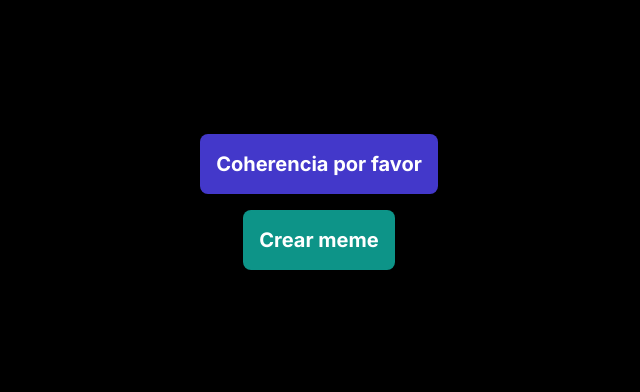
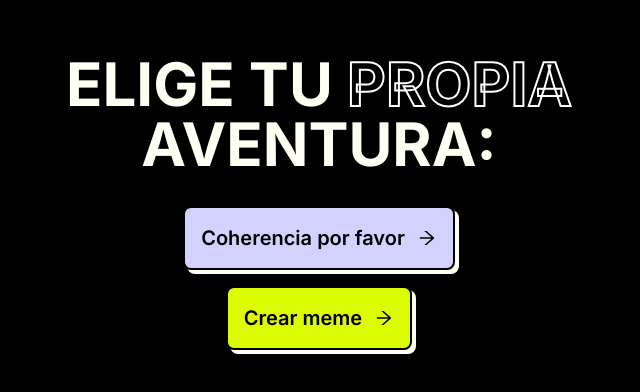
Before and after one commit to pevescarol/coherencia-meme, a Next.js app: page / in a window 1280 px wide. Shown: the part 198-590 px from the top of the page, without its empty margins (321-961 px from the left). Built offline with nearby package versions, Linux system fonts and the light colour scheme.

Commit message:
se modificn los estilos

```diff
--- a/app/globals.css
+++ b/app/globals.css
@@ -1,3 +1,5 @@
+@import url('https://fonts.googleapis.com/css2?family=Poppins:wght@300;400;500;600;700&display=swap');
+
 @tailwind base;
 @tailwind components;
 @tailwind utilities;
@@ -11,6 +13,7 @@
 body {
   background-color: #000;
   color: #848484;
+  font-family: 'Poppins', sans-serif;
 }
 
 input[type=number] {
@@ -90,3 +93,9 @@ label[for="input-file"] {
     -2px 2px 0 #000, 0 2px 0 #000, 2px 0 0 #000, 0 -2px 0 #000, -2px 0 0 #000,
     2px 2px 5px #000;
 }
+
+.text-stroke {
+  color: transparent;
+  -webkit-text-stroke: 2px white;
+
+}
--- a/app/page.jsx
+++ b/app/page.jsx
@@ -3,6 +3,7 @@ import Image from "next/image";
 import Link from "next/link";
 import jhon from '@/public/jhon.gif'
 import { useEffect, useState } from "react";
+import { AiOutlineArrowRight } from 'react-icons/ai'
 
 export default function Home() {
   const [isLoading,setIsLoading] = useState(true)
@@ -20,20 +21,25 @@ export default function Home() {
           <div className="w-64 h-64 overflow-hidden">
             <Image src={jhon} alt="travolta confused" width={200} height={300} className="object-cover w-full h-full"/>
           </div>
-          <p className="text-2xl text-gray-400 mt-4 -ml-6">Cargando...</p>
         </div>
 
       ): (
         <div className="flex flex-col items-center justify-center w-full h-full gap-4">
-          <button className="p-4 bg-indigo-700 rounded-lg text-white font-bold text-xl">
-            <Link href='/coherencia'>
-              Coherencia por favor
+          <div>
+            <div className="relative z-10 mb-4">
+              <h1 className="text-center drop-shadow-lg font-bold text-5xl md:text-6xl tracking-normal uppercase leading-[60px] text-[#fffff4]">Elige tu <span className="text-stroke">propia</span> <br />aventura:</h1>
+            </div>
+            {/* <div className="z-1 w-[230px] absolute bg-[#d3d2ff] h-6 overflow-hidden right-[700px] top-[370px]"></div> */}
+          </div>
+          <button className="p-4 bg-[#d3d2ff] rounded-lg text-[#000] shadow-[4px_4px_0px_rgb(255,255,244)] border-2 border-[#000] font-semibold  text-xl appearance-none leading-7 ">
+            <Link href='/coherencia' className="w-full h-full flex gap-3 items-center justify-center">
+              Coherencia por favor <AiOutlineArrowRight />
             </Link>
           </button>
 
-          <button className="p-4 bg-teal-600 rounded-lg text-white font-bold  text-xl">
-            <Link href='/meme-generator'>
-              Crear meme
+          <button className="p-4 bg-[rgb(219,253,0)] rounded-lg text-[#000] shadow-[4px_4px_0px_rgb(255,255,244)] border-2 border-[#000] font-semibold  text-xl appearance-none leading-7 ">
+            <Link href='/meme-generator' className="w-full h-full flex gap-3 items-center justify-center">
+              Crear meme <AiOutlineArrowRight />
             </Link>
           </button>
         </div>
```
